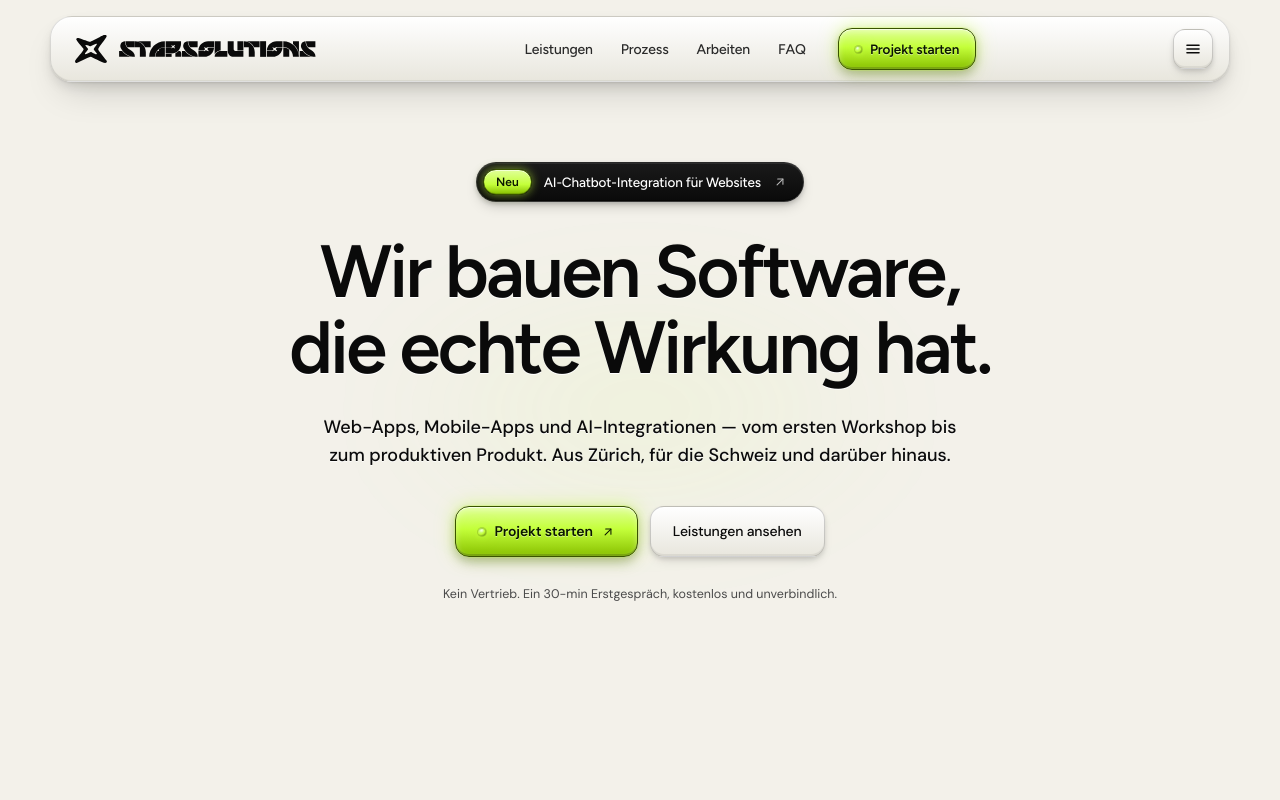
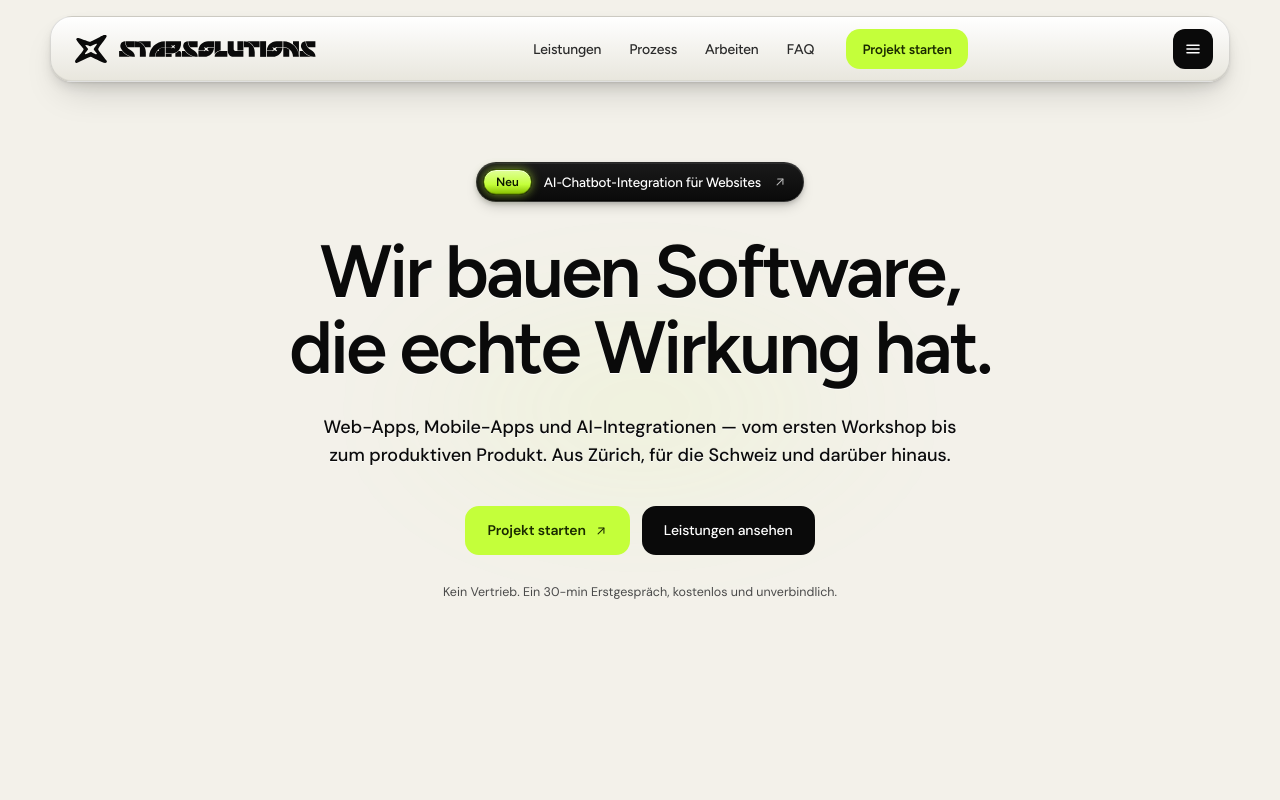
Before and after one commit to yungluic-oss/genossin-clone, a Next.js app: page / in a window 1280 px wide. Shown: the top 800 px of the page. Built offline with nearby package versions, Linux system fonts and the light colour scheme.

Commit message:
Flatten buttons: primary solid chartreuse, secondary solid black, no bevel/glow/border, hide inner LED

```diff
--- a/src/app/globals.css
+++ b/src/app/globals.css
@@ -120,77 +120,57 @@ html {
   border-radius: 14px;
 }
 
-/* Neon-green raised button — the primary CTA */
+/* Flat chartreuse primary button */
 .skeo-btn-neon {
   position: relative;
   display: inline-flex;
   align-items: center;
   justify-content: center;
   gap: 0.5rem;
-  color: #0a1500;
+  color: #1a2a00;
   font-weight: 600;
   letter-spacing: -0.01em;
-  text-shadow: 0 1px 0 rgba(255, 255, 255, 0.45);
-  background:
-    linear-gradient(180deg, #e0ff99 0%, #c4ff3a 45%, #88c000 100%);
-  border: 1px solid #3a5400;
+  background: #c4ff3a;
+  border: 0;
   border-radius: 14px;
-  box-shadow:
-    /* Top inner highlight */
-    0 1px 0 0 rgba(255, 255, 255, 0.65) inset,
-    0 2px 6px 0 rgba(255, 255, 255, 0.35) inset,
-    /* Bottom inner shadow */
-    0 -2px 0 0 rgba(0, 0, 0, 0.18) inset,
-    /* Neon halo */
-    0 0 0 1px rgba(196, 255, 58, 0.2),
-    0 0 18px rgba(196, 255, 58, 0.55),
-    /* Drop shadow */
-    0 4px 8px rgba(0, 0, 0, 0.18),
-    0 8px 18px -6px rgba(0, 0, 0, 0.22);
-  transition: transform 0.08s ease, box-shadow 0.12s ease, filter 0.12s ease;
+  box-shadow: none;
+  text-shadow: none;
+  transition: filter 0.12s ease, transform 0.08s ease;
 }
 .skeo-btn-neon:hover {
-  filter: brightness(1.04);
+  filter: brightness(0.95);
 }
 .skeo-btn-neon:active {
   transform: translateY(1px);
-  box-shadow:
-    0 1px 0 0 rgba(255, 255, 255, 0.4) inset,
-    0 -1px 0 0 rgba(0, 0, 0, 0.18) inset,
-    0 0 0 1px rgba(196, 255, 58, 0.2),
-    0 0 10px rgba(196, 255, 58, 0.4),
-    0 2px 4px rgba(0, 0, 0, 0.15);
 }
 
-/* Ghost/secondary raised button — light surface */
+/* Flat black secondary button */
 .skeo-btn-ghost {
   position: relative;
   display: inline-flex;
   align-items: center;
   justify-content: center;
   gap: 0.5rem;
-  color: #0a0a0a;
+  color: #ffffff;
   font-weight: 500;
   letter-spacing: -0.01em;
-  background: linear-gradient(180deg, #ffffff 0%, #e8e6dd 100%);
-  border: 1px solid rgba(0, 0, 0, 0.18);
+  background: #0a0a0a;
+  border: 0;
   border-radius: 14px;
-  box-shadow:
-    0 1px 0 0 rgba(255, 255, 255, 0.95) inset,
-    0 -2px 0 0 rgba(0, 0, 0, 0.06) inset,
-    0 2px 4px rgba(0, 0, 0, 0.1),
-    0 6px 12px -4px rgba(0, 0, 0, 0.15);
-  transition: transform 0.08s ease, box-shadow 0.12s ease;
+  box-shadow: none;
+  transition: background-color 0.12s ease, transform 0.08s ease;
 }
 .skeo-btn-ghost:hover {
-  background: linear-gradient(180deg, #ffffff 0%, #ece9df 100%);
+  background: #1a1a1a;
 }
 .skeo-btn-ghost:active {
   transform: translateY(1px);
-  box-shadow:
-    0 1px 0 0 rgba(255, 255, 255, 0.7) inset,
-    0 -1px 0 0 rgba(0, 0, 0, 0.1) inset,
-    0 1px 2px rgba(0, 0, 0, 0.12);
+}
+
+/* Hide LED dots placed inside flat buttons */
+.skeo-btn-neon .led-green,
+.skeo-btn-ghost .led-green {
+  display: none;
 }
 
 /* Neon LED indicator — small glowing dot */
```
